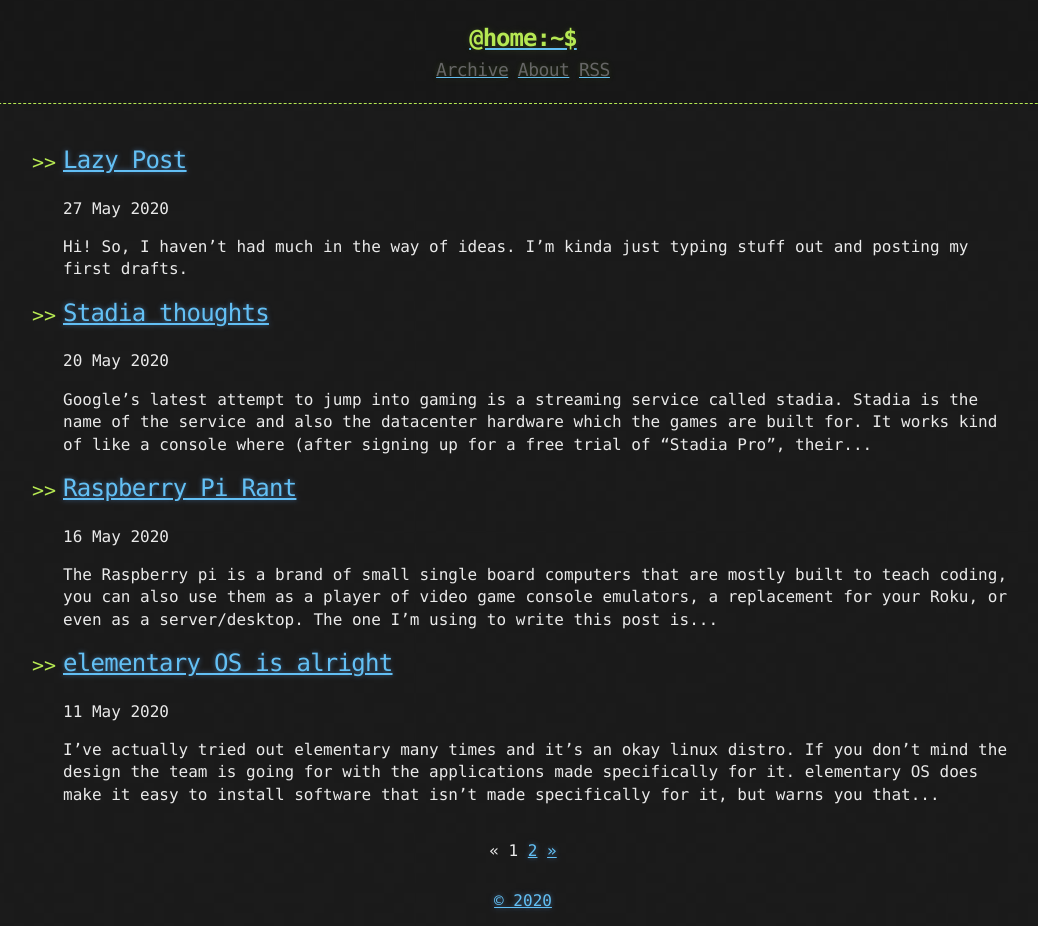
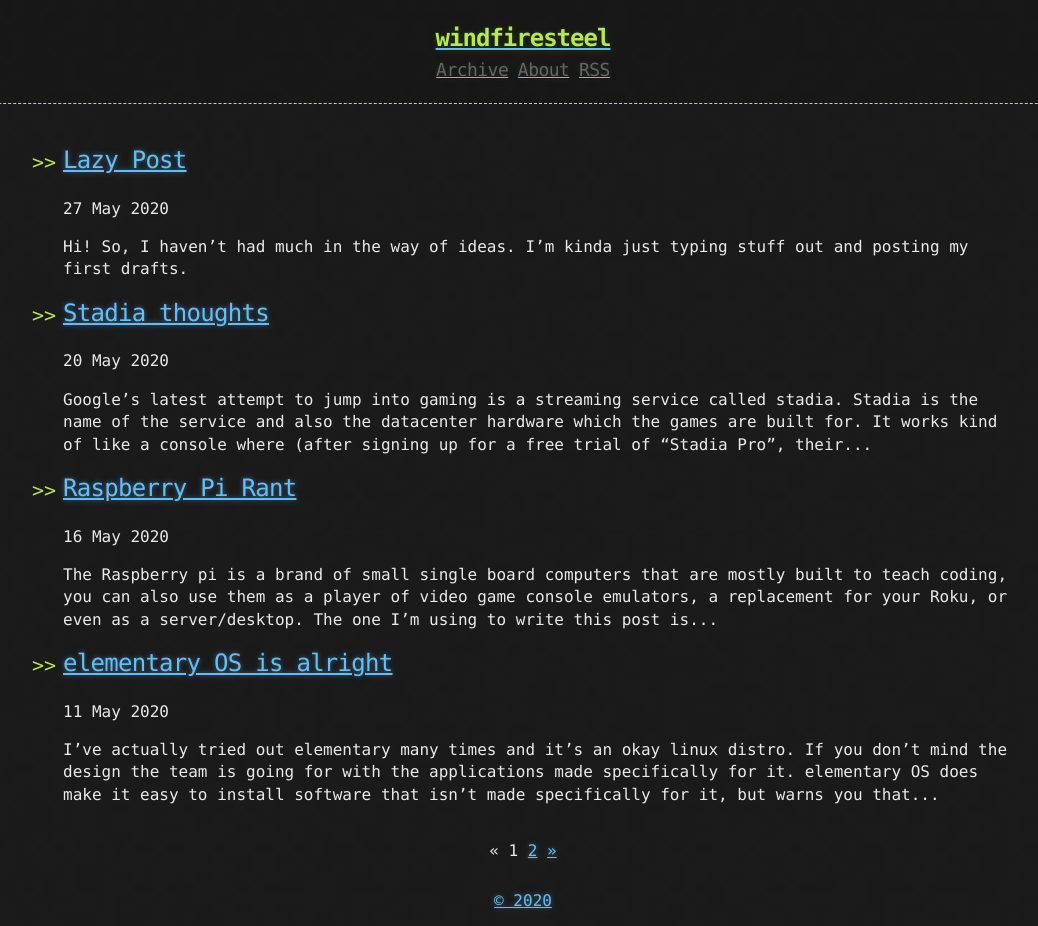
Before and after one commit to windfiresteel/windfiresteel.github.io, a Jekyll site: the page built from index.html, in a window 1280 px wide. Shown: the whole page, without its empty margins (117-1155 px from the left). Built offline with Jekyll 4.4.1, drawn with Linux system fonts in a browser that asks for light colours; the list of posts is cut into pages by our own code.

Commit message:
Update header.html

```diff
--- a/_includes/header.html
+++ b/_includes/header.html
@@ -2,7 +2,7 @@
   <div>
     <a href="{{ "/" | prepend: site.baseurl | replace: '//', '/' }}">
     {% assign owner_first_name = site.owner | split: " " %}
-    <h1>{{ owner_first_name[0] | downcase }}@home:~$</h1>
+    <h1>{{ owner_first_name[0] | downcase }}windfiresteel</h1>
     </a>
     <div class="header-links">
       {% include links.html %}
```
